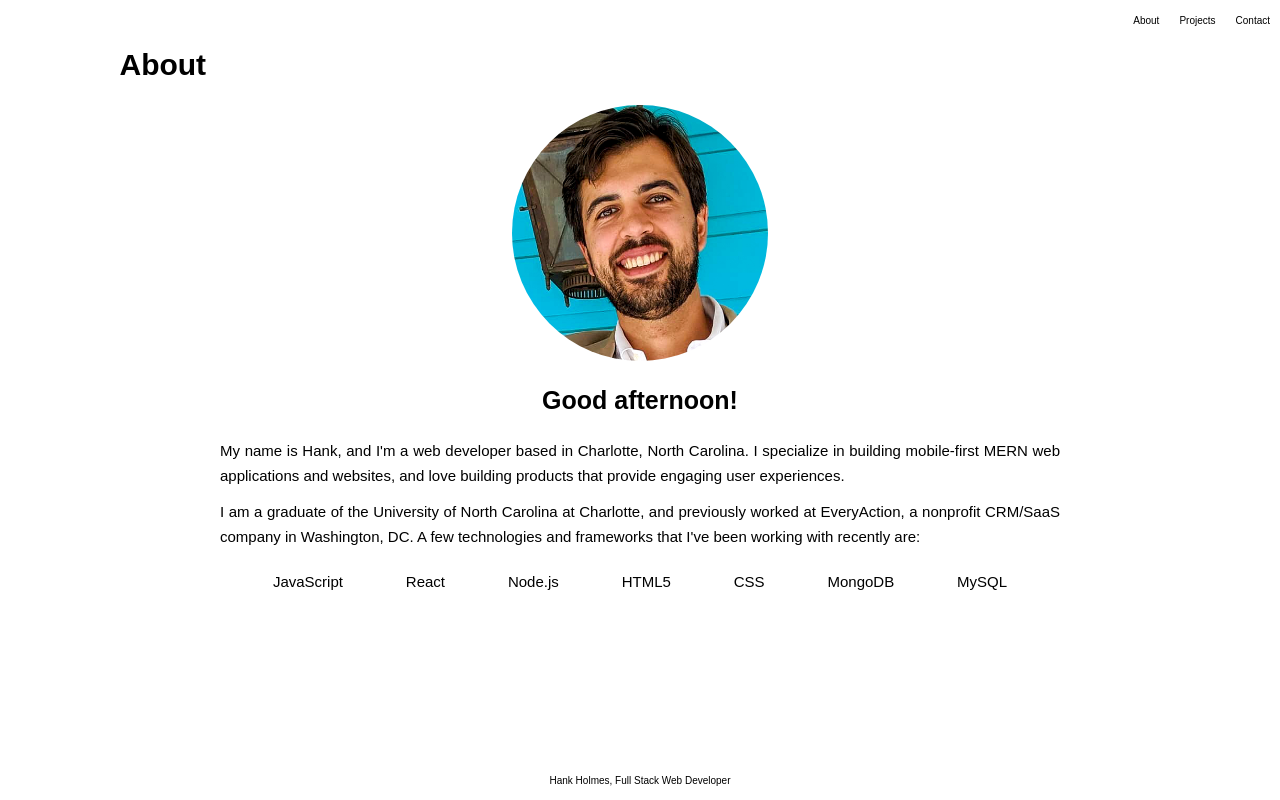
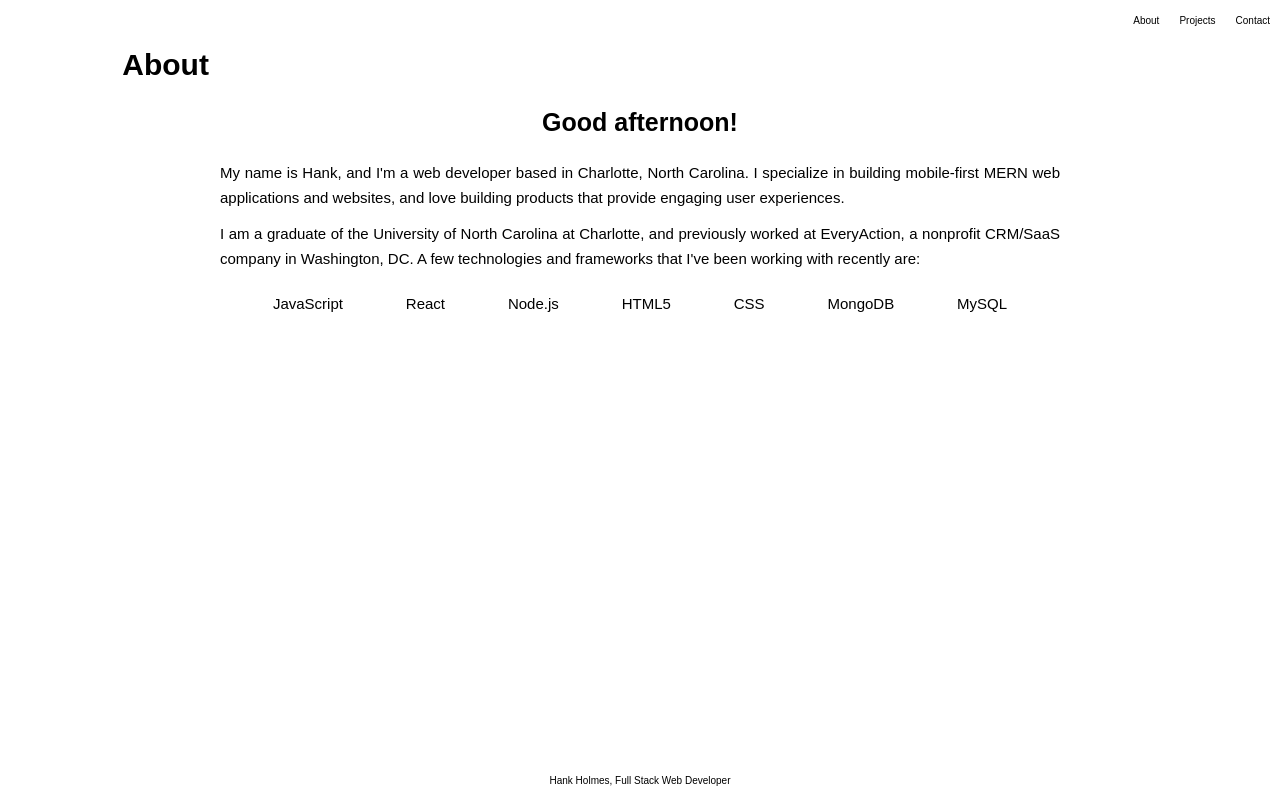
Before and after one commit to HHH-603/V1_Portfolio, a React (Create React App) app in the folder v1_portfolio/: page / in a window 1280 px wide. Built offline with nearby package versions, Linux system fonts and the light colour scheme.

Commit message:
Upon closer inspection, I was missing a couple of additional spaces in the Header.

```diff
--- a/v1_portfolio/src/components/Header/index.js
+++ b/v1_portfolio/src/components/Header/index.js
@@ -3,7 +3,7 @@ import "./style.css";
 
 const Header = (props) => {
     return (
-        <header className="header">&nbsp;&nbsp;&nbsp;&nbsp;&nbsp;&nbsp;&nbsp;&nbsp;&nbsp;&nbsp;&nbsp;&nbsp;&nbsp;&nbsp;&nbsp;&nbsp;&nbsp;&nbsp;&nbsp;&nbsp;&nbsp;&nbsp;&nbsp;&nbsp;&nbsp;&nbsp;&nbsp;&nbsp;&nbsp;&nbsp;&nbsp;&nbsp;&nbsp;&nbsp;&nbsp;&nbsp;&nbsp;&nbsp;&nbsp;&nbsp;&nbsp;&nbsp;&nbsp;{props.children}</header>
+        <header className="header">&nbsp;&nbsp;&nbsp;&nbsp;&nbsp;&nbsp;&nbsp;&nbsp;&nbsp;&nbsp;&nbsp;&nbsp;&nbsp;&nbsp;&nbsp;&nbsp;&nbsp;&nbsp;&nbsp;&nbsp;&nbsp;&nbsp;&nbsp;&nbsp;&nbsp;&nbsp;&nbsp;&nbsp;&nbsp;&nbsp;&nbsp;&nbsp;&nbsp;&nbsp;&nbsp;&nbsp;&nbsp;&nbsp;&nbsp;&nbsp;&nbsp;&nbsp;&nbsp;&nbsp;{props.children}</header>
     );
 };
 
--- a/v1_portfolio/src/pages/About/index.js
+++ b/v1_portfolio/src/pages/About/index.js
@@ -1,6 +1,6 @@
 import React from "react";
 import Header from "../../components/Header/index";
-import ProfilePicture from "../../images/profile-picture.png";
+// import ProfilePicture from "../../images/profile-picture.png";
 import AboutContainer from "../../components/About-Container/index";
 import AboutDetails from "../../components/About-Details";
 import SkillSet from "../../components/Skill-Set/index";
@@ -28,9 +28,9 @@ const About = () => {
                 <Header>
                     <h1>About</h1>
                 </Header>
-                <div className="profile-picture-container">
+                {/* <div className="profile-picture-container">
                     <img src={ProfilePicture} alt="profile" className="profile-picture" />
-                </div>
+                </div> */}
                 <AboutDetails>
                     <h2 className="greeting">{greeting()}</h2>
                     <div className="about-details">
```
